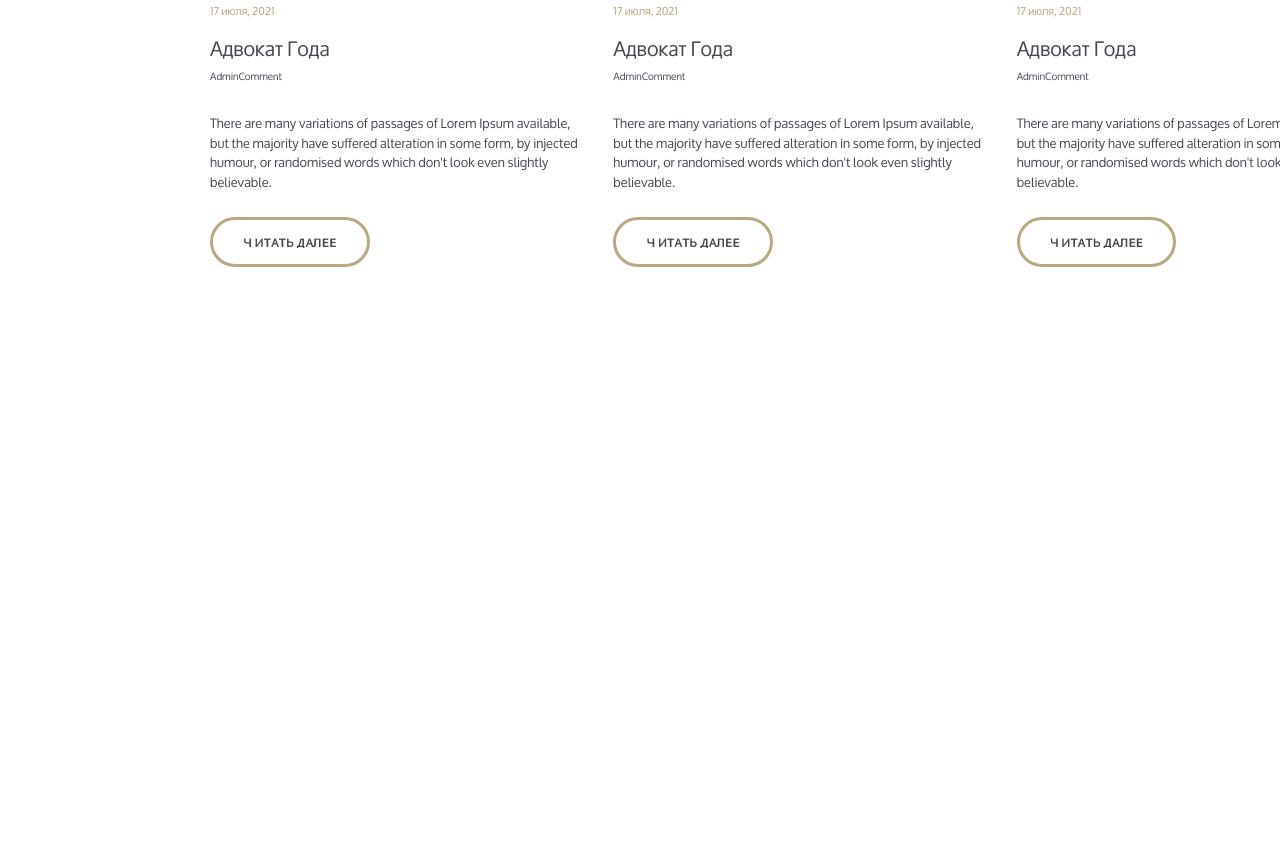
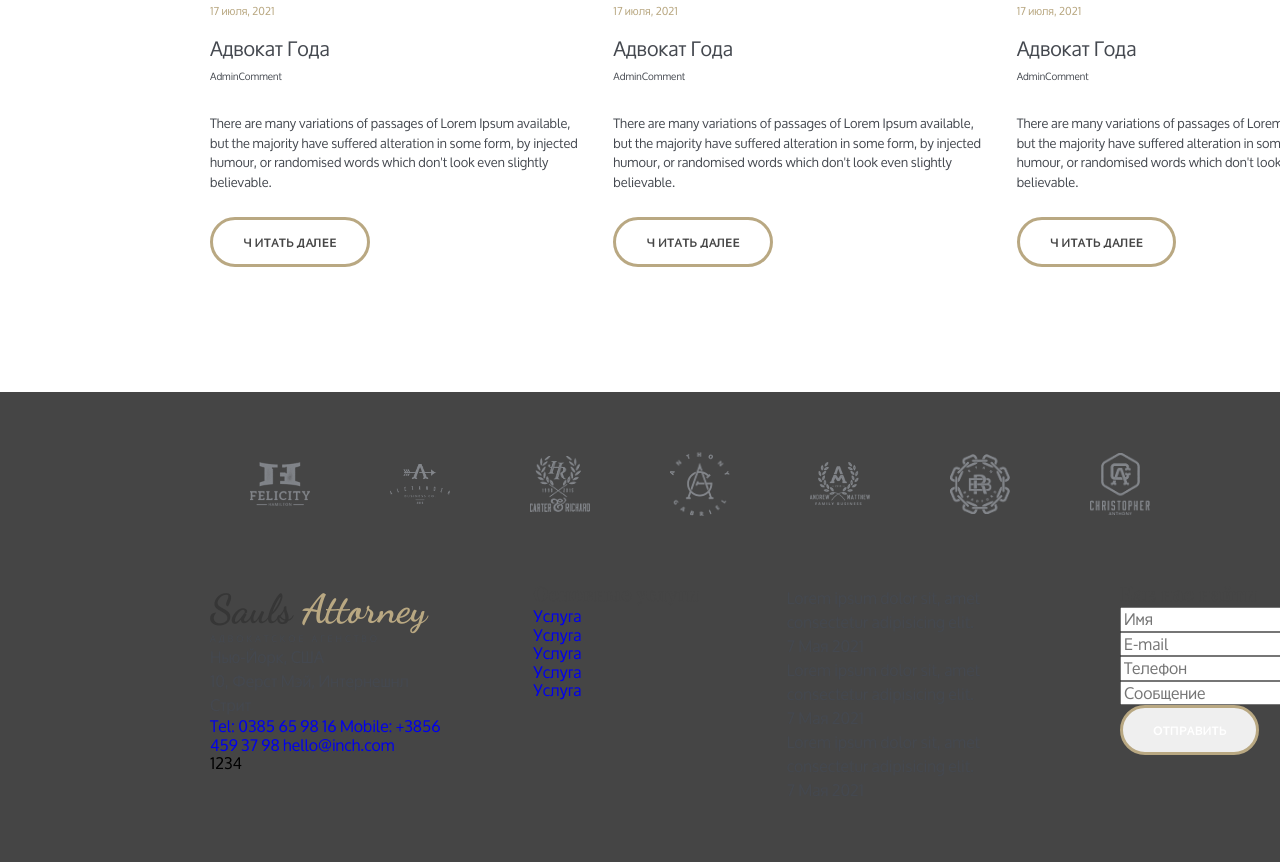
Before and after one commit to No-colour-you-like/SaulsLaw, a website: page src/index.html in a window 1280 px wide. Shown: the part 3156-4018 px from the top of the page. Before the commit the page ends 3438 px from the top, so only its background shows below. Drawn offline with nearby package versions, Linux system fonts and the light colour scheme; files that its build step writes are made by us from their sources.

Commit message:
footer process

```diff
--- a/src/_footer.html
+++ b/src/_footer.html
@@ -0,0 +1,84 @@
+<footer class="footer">
+  <div class="container">
+    <div class="footer__wrapper">
+      <div class="footer__slider">
+        <div class="footer__slider-btns"></div>
+          <div class="footer__slider-wrapper">
+            <img src="img/footer/logo-1.png" alt="#" class="footer__slider-img">
+            <img src="img/footer/logo-2.png" alt="#" class="footer__slider-img">
+            <img src="img/footer/logo-3.png" alt="#" class="footer__slider-img">
+            <img src="img/footer/logo-4.png" alt="#" class="footer__slider-img">
+            <img src="img/footer/logo-5.png" alt="#" class="footer__slider-img">
+            <img src="img/footer/logo-6.png" alt="#" class="footer__slider-img">
+            <img src="img/footer/logo-7.png" alt="#" class="footer__slider-img">
+          </div>
+      </div>
+      <div class="footer__bottom">
+        <div class="footer__addresses">
+          <div class="logo">
+            <h1 class="logo-text footer__addresses-logo">
+              Sauls
+              <span>Attorney</span>
+            </h1>
+            <p class="logo-subtext">Адвокатское агенство</p>
+          </div>
+          <p class="footer__address">
+            Нью-Йорк, США
+            <br>
+            10, Ферст Мэй, Интернешнл Стрит
+          </p>
+          <a href="tel:0385659816" class="footer__tel">Tel: 0385 65 98 16</a>
+          <a href="tel:+38564593798" class="footer__tel">Mobile: +3856 459 37 98</a>
+          <a href="mailto:hello@inch.com" class="footer__mail">hello@inch.com</a>
+          <div class="footer__links">1234</div>
+        </div>
+        <div class="footer__services">
+          <h3 class="footer__services-title">Основные услуги</h3>
+          <nav class="footer__services-nav">
+            <ul class="footer__services-list">
+              <li class="footer__services-name">
+                <a href="#" class="footer__services-link">Услуга</a>
+              </li>
+              <li class="footer__services-name">
+                <a href="#" class="footer__services-link">Услуга</a>
+              </li>
+              <li class="footer__services-name">
+                <a href="#" class="footer__services-link">Услуга</a>
+              </li>
+              <li class="footer__services-name">
+                <a href="#" class="footer__services-link">Услуга</a>
+              </li>
+              <li class="footer__services-name">
+                <a href="#" class="footer__services-link">Услуга</a>
+              </li>
+            </ul>
+          </nav>
+        </div>
+        <div class="footer__posts">
+          <a href="#" class="footer__post">
+            <p class="footer__post-text">Lorem ipsum dolor sit, amet consectetur adipisicing elit.</p>
+            <p class="footer__post-date">7 Мая 2021</p>
+          </a>
+          <a href="#" class="footer__post">
+            <p class="footer__post-text">Lorem ipsum dolor sit, amet consectetur adipisicing elit.</p>
+            <p class="footer__post-date">7 Мая 2021</p>
+          </a>
+          <a href="#" class="footer__post">
+            <p class="footer__post-text">Lorem ipsum dolor sit, amet consectetur adipisicing elit.</p>
+            <p class="footer__post-date">7 Мая 2021</p>
+          </a>
+        </div>
+        <div class="footer__contact">
+          <h3 class="footer__contact-title">Как нас найти</h3>
+          <form action="#" class="footer__contact-form">
+            <input type="text" class="footer__contact-input" placeholder="Имя" required>
+            <input type="text" class="footer__contact-input" placeholder="E-mail" required>
+            <input type="text" class="footer__contact-input" placeholder="Телефон" required>
+            <input type="text" class="footer__contact-input" placeholder="Сообщение">
+          </form>
+          <button class="main-btn footer__form-btn">Отправить</button>
+        </div>
+      </div>
+    </div>
+  </div>
+</footer>
--- a/src/sass/_index.sass
+++ b/src/sass/_index.sass
@@ -299,6 +299,7 @@
         margin-right: 0
 
 .index-news
+  margin-bottom: 110px
   &__wrapper
     padding: 0 160px
   &__title
--- a/src/sass/blocks/_footer.sass
+++ b/src/sass/blocks/_footer.sass
@@ -0,0 +1,25 @@
+.footer
+  background-color: $grey-color
+  &__wrapper
+    padding: 60px 160px
+  &__slider
+    margin-bottom: 70px
+    &-wrapper
+      display: flex
+      align-items: center
+    &-img
+      width: 60px
+      margin: 0 40px
+  &__bottom
+    display: flex
+    justify-content: space-between
+  &__addresses
+    width: 240px
+    &-logo
+      font-size: 40px
+  &__services
+    width: 170px
+  &__posts
+    width: 250px
+  &__contact
+    width: 270px
```
Also changed, not shown: dist/css/style.css, dist/css/style.min.css, dist/img/Layer 573@1X.png (deleted), dist/img/Layer 573@1X.webp (deleted), dist/img/footer/logo-7.png (renamed from dist/img/footer/logo-8.png), dist/img/footer/logo-7.webp (renamed from dist/img/footer/logo-8.webp), dist/index.html, src/img/footer/logo-7.png (renamed from src/img/footer/logo-8.png).
